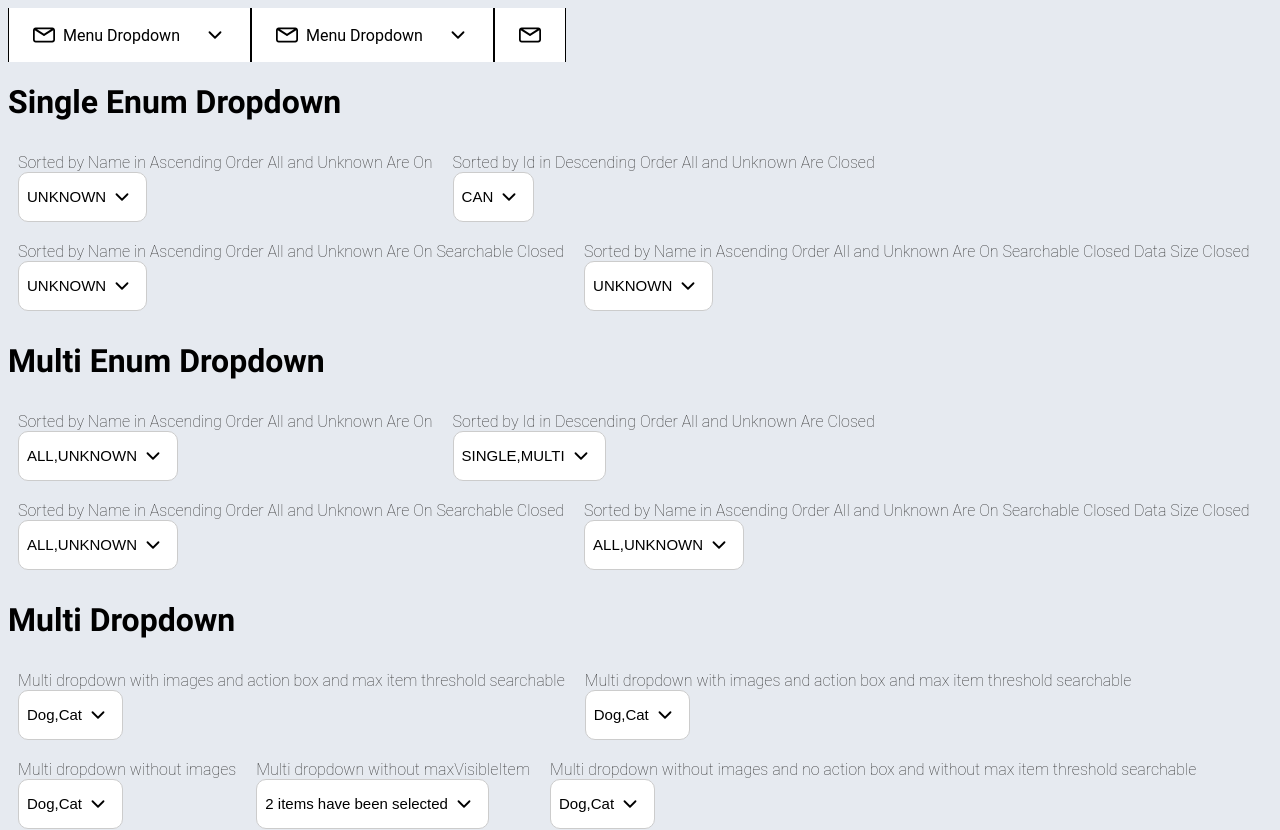
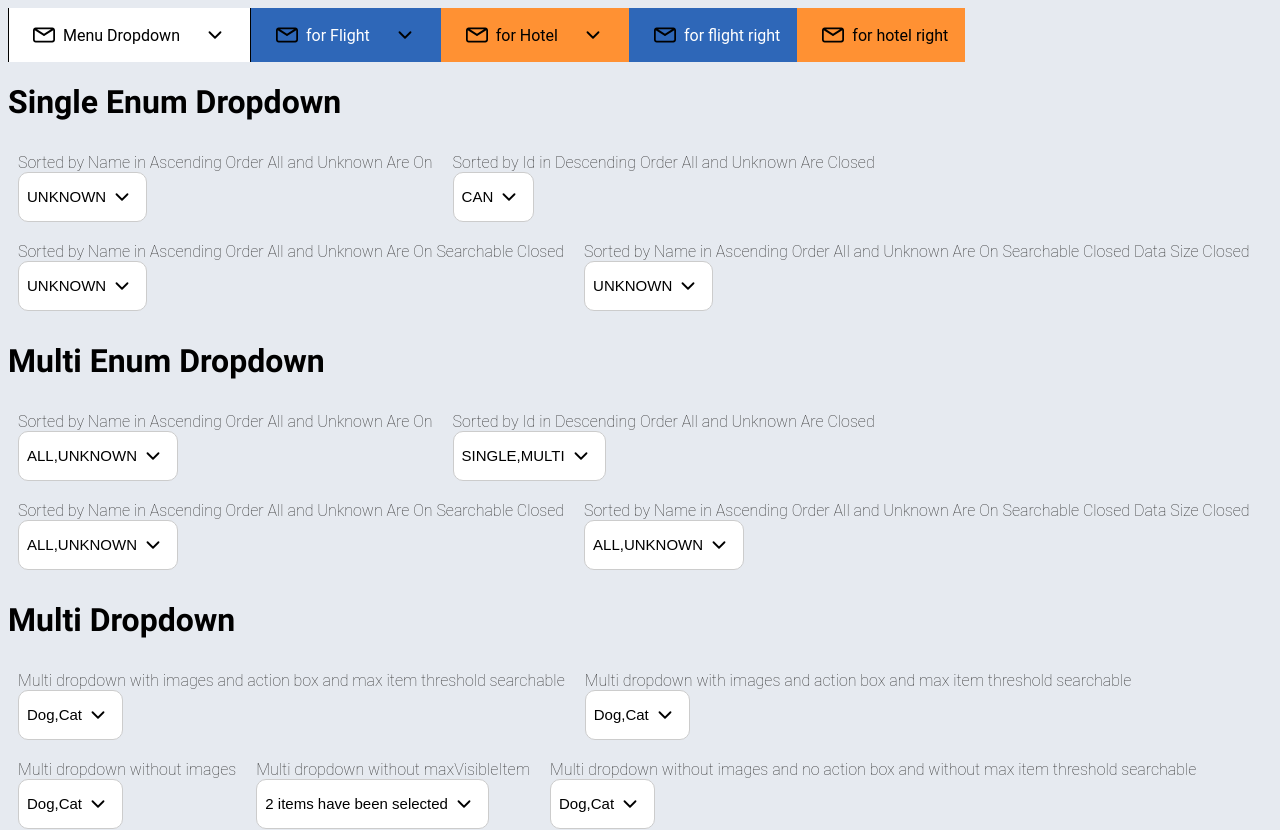
Before and after one commit to Mwiert/miniSpa, a Vue app: page /summerLovers in a window 1280 px wide. Shown: the top 830 px of the page. Built offline with nearby package versions, Linux system fonts and the light colour scheme; a web font is replaced by a local one.

Commit message:
color updates for flight,hotel and default version also if directive right special content background

```diff
--- a/src/components/Dropdown/MenuDropdown.vue
+++ b/src/components/Dropdown/MenuDropdown.vue
@@ -1,13 +1,18 @@
 <template>
   <div class="menu-dropdown-c">
     <div class="menu-dropdown-wrapper" @mouseleave="handleMouseLeave">
-      <div class="menu-dropdown-toggle" @mouseover="handleMouseOver" @click="handleToggle">
+      <div
+        :class="['menu-dropdown-toggle', `${className}-background`]"
+        @mouseover="handleMouseOver"
+        @click="handleToggle">
         <slot name="toggle"></slot>
         <label v-if="label" class="menu-dropdown-label">{{ label }}</label>
         <SvgIcon v-if="!directRight" class="svg-icon" :name="'arrow-down'" :size="'s'" />
       </div>
-      <div v-if="isOpen" :class="['menu-dropdown-content-wrapper', {'direct-right-wrapper': directRight}]">
-        <div :class="['menu-dropdown-content', {'direct-right': directRight}, className]">
+      <div
+        v-if="isOpen"
+        :class="['menu-dropdown-content-wrapper', { 'direct-right-wrapper': directRight }]">
+        <div :class="['menu-dropdown-content', { 'direct-right': directRight }, className]">
           <div class="slot-item">
             <slot></slot>
           </div>
@@ -59,13 +64,12 @@ export default {
     },
     className: {
       type: String,
-      default: 'flight'
+      default: ''
     },
     directRight: {
       type: Boolean,
       default: false
-    },
-
+    }
   },
   methods: {
     handleMouseOver() {
@@ -138,6 +142,27 @@ export default {
       border-left: 1px solid black;
       border-right: 1px solid black;
       padding: 0.5rem 1rem;
+      &.flight-background {
+        background-color: $primary-color;
+        border-color: $primary-color;
+        .menu-dropdown-label,
+        .svg-icon {
+          color: rgb(255, 255, 255);
+          fill: white;
+          //renk varken backgroundta label ve icon rengine karar verilecek
+        }
+      }
+
+      &.hotel-background {
+        background-color: $secondary-color;
+        border-color: $secondary-color;
+        .menu-dropdown-label,
+        .svg-icon {
+          color: rgb(0, 0, 0);
+          fill: white;
+        }
+      }
+
       .svg-icon {
         margin-left: 1rem;
       }
@@ -164,14 +189,19 @@ export default {
       &.direct-right-wrapper {
         animation: droprightAnimation 0.3s ease-out;
         position: absolute;
-          top: 0;
-          left: 100%;
+        top: 0;
+        left: 100%;
 
-          &::before {
-            display: none;
-          }
+        &::before {
+          display: none;
+        }
+        &.hotel {
+          background-color: $secondary-color;
+        }
+        &.flight {
+          background-color: $primary-color;
+        }
       }
-
 
       .menu-dropdown-content {
         background-color: white;
@@ -185,6 +215,27 @@ export default {
 
         &.direct-right {
           border-radius: 0 1rem 1rem 1rem;
+          &.hotel {
+            background-color: $secondary-color;
+            .item {
+              color: #ffffff;
+              &:hover {
+                background-color: $accent-secondary-color;
+                //backgroundta renk varken hover rengine karar verilecek
+                color: white;
+              }
+            }
+          }
+          &.flight {
+            background-color: $primary-color;
+            .item {
+              color: #ffffff;
+              &:hover {
+                background-color: $accent-primary-color;
+                color: white;
+              }
+            }
+          }
         }
 
         &.hotel {
@@ -193,16 +244,25 @@ export default {
             color: #000000;
             &:hover {
               background-color: $secondary-color;
+              color: white;
             }
           }
         }
         &.flight {
-          border: 1px solid $accent-primary-color;
+          border: 1px solid $primary-color;
           .item {
             color: #000000;
             &:hover {
-              background-color: $accent-primary-color;
+              background-color: $primary-color;
+              color: white;
             }
+          }
+        }
+        .item {
+          color: #000000;
+          &:hover {
+            background-color: $accent-primary-color;
+            color: white;
           }
         }
 
@@ -229,7 +289,6 @@ export default {
         }
       }
     }
-
   }
 }
 </style>
--- a/src/pages/SummerLovers.vue
+++ b/src/pages/SummerLovers.vue
@@ -9,13 +9,12 @@
       </MenuDropdown>
 
       <MenuDropdown
-        className="hotel"
+        className="flight"
         :items="multiItems"
         primaryKey="id"
         displayField="name"
-        label="Menu Dropdown"
-        actionField="func"
-        >
+        label="for Flight"
+        actionField="func">
         <template #toggle>
           <SvgIcon name="mail" size="s" />
         </template>
@@ -51,14 +50,92 @@
       </MenuDropdown>
 
       <MenuDropdown
-
+        className="hotel"
+        :items="multiItems"
+        primaryKey="id"
+        displayField="name"
+        label="for Hotel"
+        actionField="func">
+        <template #toggle>
+          <SvgIcon name="mail" size="s" />
+        </template>
+        <template>
+          <UIMultiDropdown
+            v-model="selectedPets"
+            :items="pets"
+            :fontSize="fontSize"
+            displayField="name"
+            :sortField="sortField"
+            label="Multi dropdown"
+            :dataSize="dataSize"
+            searchable
+            primaryKey="id"
+            :sortByAscending="true"
+            :maxItemThreshold="maxItemThreshold"
+            :hasActionBox="true" />
+          <UIMultiDropdown
+            v-model="selectedPets"
+            :items="pets"
+            :fontSize="fontSize"
+            displayField="name"
+            :sortField="sortField"
+            label="Multi dropdown 2"
+            :dataSize="dataSize"
+            searchable
+            primaryKey="id"
+            :sortByAscending="true"
+            :maxItemThreshold="maxItemThreshold"
+            :hasActionBox="true" />
+          <hr />
+        </template>
+      </MenuDropdown>
+      <MenuDropdown
         :className="'flight'"
+        :label="'for flight right'"
         :items="multiItems"
-
         primaryKey="id"
-
         displayField="name"
-
+        actionField="func"
+        directRight>
+        <template #toggle>
+          <SvgIcon name="mail" size="s" />
+        </template>
+        <template>
+          <UIMultiDropdown
+            v-model="selectedPets"
+            :items="pets"
+            :fontSize="fontSize"
+            displayField="name"
+            :sortField="sortField"
+            label="Multi dropdown"
+            :dataSize="dataSize"
+            searchable
+            primaryKey="id"
+            :sortByAscending="true"
+            :maxItemThreshold="maxItemThreshold"
+            :hasActionBox="true" />
+          <UIMultiDropdown
+            v-model="selectedPets"
+            :items="pets"
+            :fontSize="fontSize"
+            displayField="name"
+            :sortField="sortField"
+            label="Multi dropdown 2"
+            :dataSize="dataSize"
+            searchable
+            primaryKey="id"
+            :sortByAscending="true"
+            :maxItemThreshold="maxItemThreshold"
+            :hasActionBox="true" />
+          <hr />
+        </template>
+      </MenuDropdown>
+      <MenuDropdown
+        :className="'hotel'"
+        :label="'for hotel right'"
+        :items="multiItems"
+        primaryKey="id"
+        displayField="name"
         actionField="func"
         directRight>
         <template #toggle>
```
